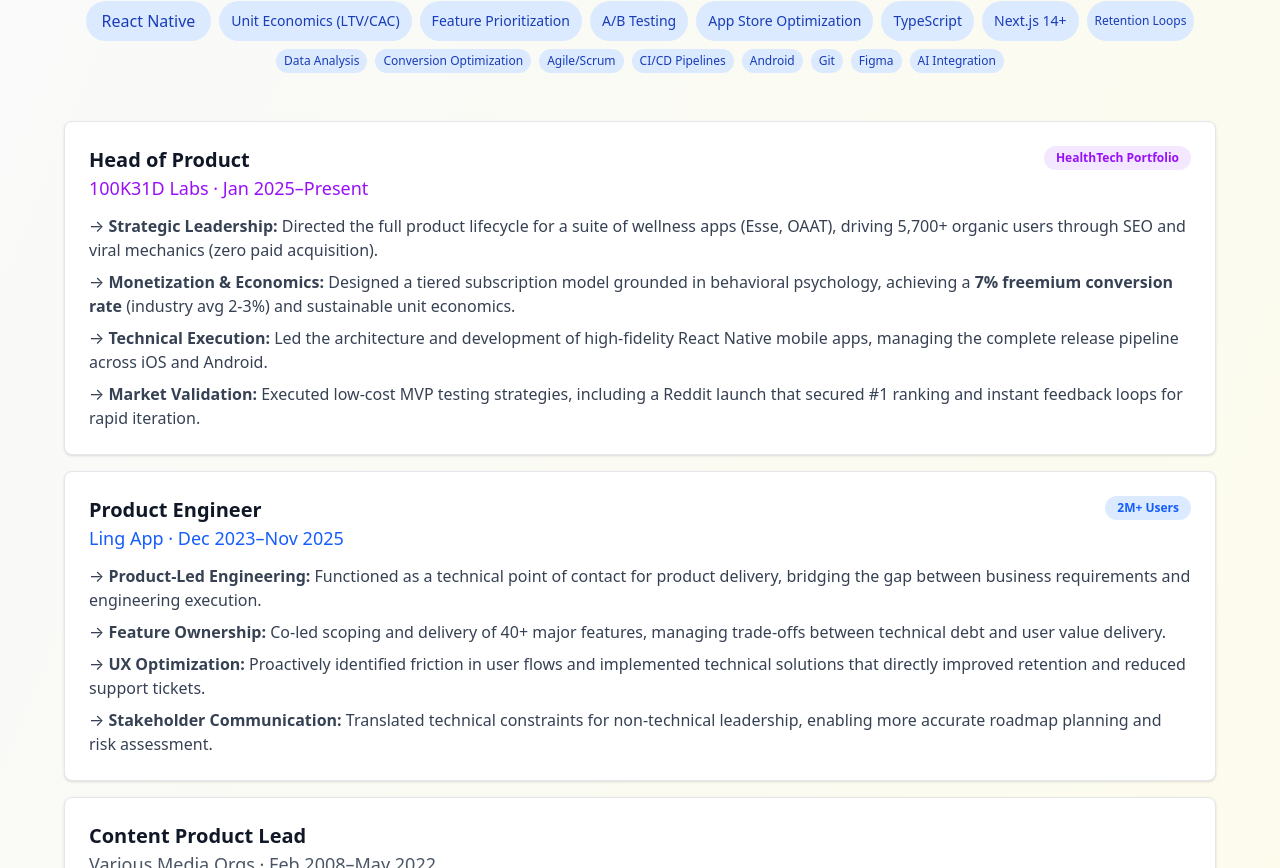
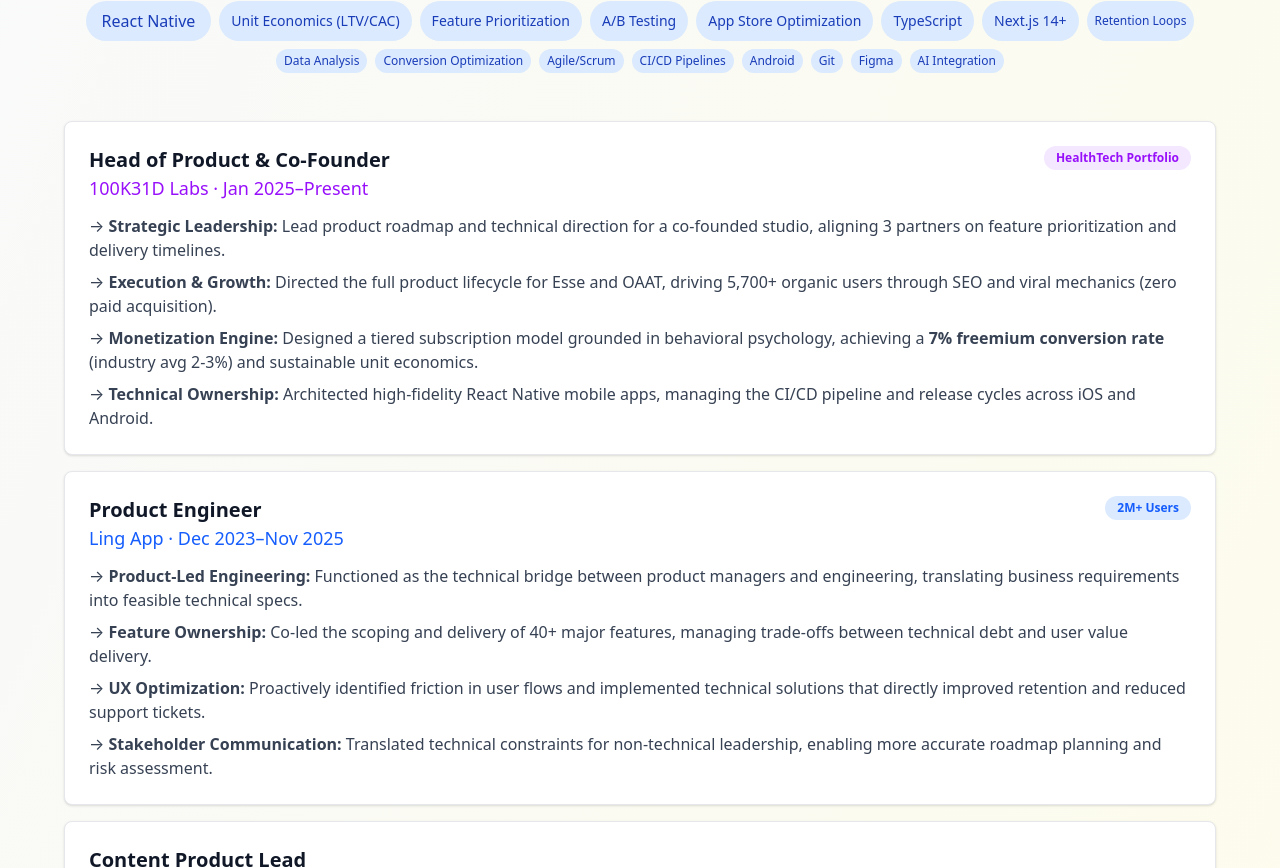
Before and after one commit to sanderbell/sanderbelldev2, a React (Vite) app: page / in a window 1280 px wide. Shown: the part 751-1619 px from the top of the page. Built offline with nearby package versions, Linux system fonts and the light colour scheme.

Commit message:
Update job title and descriptions for clarity, remove commented sections

```diff
--- a/src/App.tsx
+++ b/src/App.tsx
@@ -229,7 +229,6 @@ function App() {
     <div className="min-h-screen bg-gradient-to-br from-slate-50 to-yellow-50 p-4 sm:p-6">
       <style>{globalStyles}</style>
       <div className="max-w-6xl mx-auto fade-in">
-        {/* Header */}
         <div className="text-center my-12">
           <div className="p-6 mb-6">
             <h1 className="text-4xl sm:text-6xl md:text-8xl font-black bg-gradient-to-r from-blue-600 to-purple-500 text-transparent bg-clip-text leading-tight">
@@ -255,7 +254,6 @@ function App() {
           </a>
         </div>
 
-        {/* Product & Tech Skills Cloud */}
         <div className="mb-12">
           <div className="flex flex-wrap justify-center gap-2">
             <TechTag name="Product Strategy" size="xl" />
@@ -285,12 +283,11 @@ function App() {
 
         <div className="mb-12">
           <div className="space-y-4">
-            {/* 100K31D Section - Rebranded as Job */}
             <div className="bg-white rounded-lg p-6 shadow-sm border border-gray-200 hover:border-blue-300 transition-colors">
               <div className="flex justify-between items-start mb-3">
                 <div>
                   <h3 className="text-xl font-bold text-gray-900">
-                    Head of Product
+                    Head of Product & Co-Founder
                   </h3>
                   <p className="text-purple-600 font-medium text-lg">
                     100K31D Labs · Jan 2025–Present
@@ -302,26 +299,25 @@ function App() {
               </div>
               <ul className="text-base text-gray-700 space-y-2">
                 <li>
-                  → <strong>Strategic Leadership:</strong> Directed the full
-                  product lifecycle for a suite of wellness apps (Esse, OAAT),
-                  driving 5,700+ organic users through SEO and viral mechanics
-                  (zero paid acquisition).
+                  → <strong>Strategic Leadership:</strong> Lead product roadmap
+                  and technical direction for a co-founded studio, aligning 3
+                  partners on feature prioritization and delivery timelines.
                 </li>
                 <li>
-                  → <strong>Monetization & Economics:</strong> Designed a tiered
+                  → <strong>Execution & Growth:</strong> Directed the full
+                  product lifecycle for Esse and OAAT, driving 5,700+ organic
+                  users through SEO and viral mechanics (zero paid acquisition).
+                </li>
+                <li>
+                  → <strong>Monetization Engine:</strong> Designed a tiered
                   subscription model grounded in behavioral psychology,
                   achieving a <strong>7% freemium conversion rate</strong>{' '}
                   (industry avg 2-3%) and sustainable unit economics.
                 </li>
                 <li>
-                  → <strong>Technical Execution:</strong> Led the architecture
-                  and development of high-fidelity React Native mobile apps,
-                  managing the complete release pipeline across iOS and Android.
-                </li>
-                <li>
-                  → <strong>Market Validation:</strong> Executed low-cost MVP
-                  testing strategies, including a Reddit launch that secured #1
-                  ranking and instant feedback loops for rapid iteration.
+                  → <strong>Technical Ownership:</strong> Architected
+                  high-fidelity React Native mobile apps, managing the CI/CD
+                  pipeline and release cycles across iOS and Android.
                 </li>
               </ul>
             </div>
@@ -342,12 +338,13 @@ function App() {
               </div>
               <ul className="text-base text-gray-700 space-y-2">
                 <li>
-                  → <strong>Product-Led Engineering:</strong> Functioned as a
-                  technical point of contact for product delivery, bridging the
-                  gap between business requirements and engineering execution.
+                  → <strong>Product-Led Engineering:</strong> Functioned as the
+                  technical bridge between product managers and engineering,
+                  translating business requirements into feasible technical
+                  specs.
                 </li>
                 <li>
-                  → <strong>Feature Ownership:</strong> Co-led scoping and
+                  → <strong>Feature Ownership:</strong> Co-led the scoping and
                   delivery of 40+ major features, managing trade-offs between
                   technical debt and user value delivery.
                 </li>
@@ -364,7 +361,6 @@ function App() {
               </ul>
             </div>
 
-            {/* Journalism Section - Rebranded as Product */}
             <div className="bg-white rounded-lg p-6 shadow-sm border border-gray-200 hover:border-blue-300 transition-colors">
               <div className="flex justify-between items-start mb-3">
                 <div>
@@ -404,7 +400,6 @@ function App() {
           ))}
         </div>
 
-        {/* Testimonials */}
         <div className="mb-12">
           <h2 className="text-2xl font-bold text-gray-900 mb-6">
             Peer Feedback
@@ -420,7 +415,6 @@ function App() {
           </div>
         </div>
 
-        {/* Personal Facts */}
         <div className="mb-12">
           <h2 className="text-2xl font-bold text-gray-900 mb-6">
             The "Why" Behind The Tech
```
